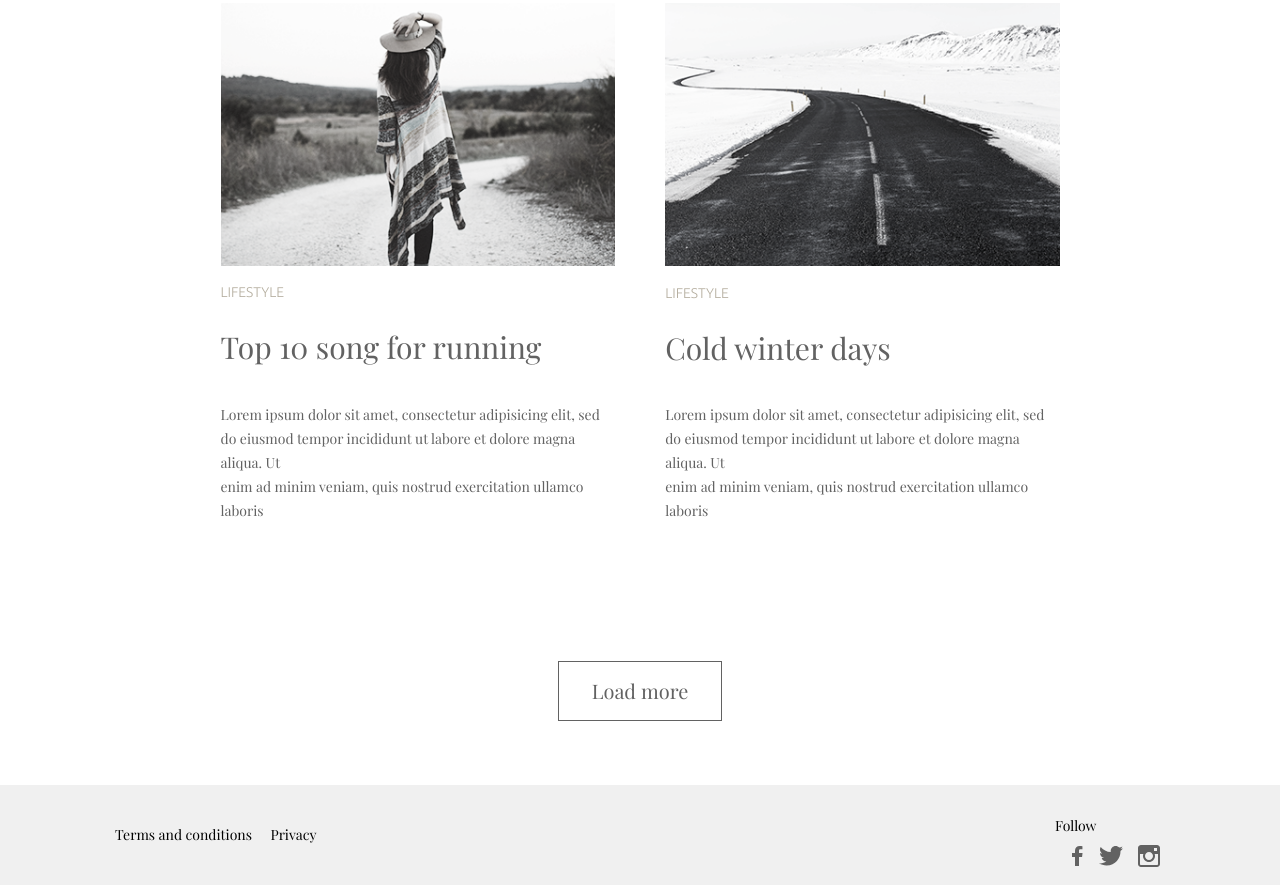
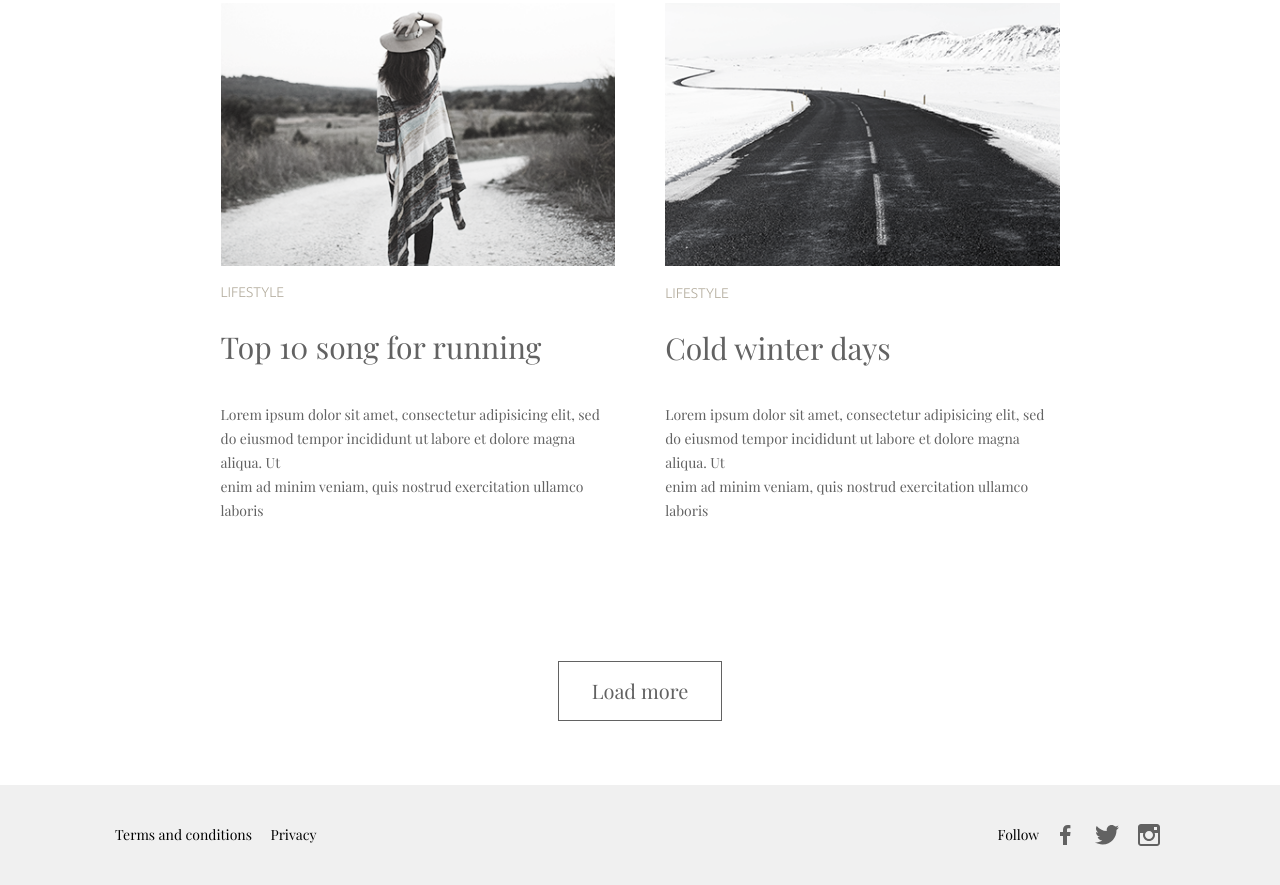
Before and after one commit to KirilushkinAleksandr/ui-internship-markup, a plain HTML site: page task-2/public/index.html in a window 1280 px wide. Shown: the part 2824-3709 px from the top of the page. Drawn offline with nearby package versions, Linux system fonts and the light colour scheme; files that its build step writes are made by us from their sources.

Commit message:
icons fix

```diff
--- a/task-2/public/styles/scss/blocks/article.scss
+++ b/task-2/public/styles/scss/blocks/article.scss
@@ -2,7 +2,7 @@
   padding-bottom: 100px;
   width: 47%;
 
-  &_promoted{
+  &_promoted {
     width: 100%;
   }
 
@@ -36,9 +36,9 @@
 }
 
 @media all and (max-width: 768px) {
-  .article{
+  .article {
     width: 100%;
-    &__text{
+    &__text {
       white-space: normal;
     }
   }
--- a/task-2/public/styles/scss/blocks/navigation.scss
+++ b/task-2/public/styles/scss/blocks/navigation.scss
@@ -10,7 +10,7 @@
 }
 
 @media all and (max-width: 768px) {
-  .navigation{
+  .navigation {
     justify-content: space-between;
     padding-left: 30px;
     &__item {
--- a/task-2/public/styles/scss/blocks/social.scss
+++ b/task-2/public/styles/scss/blocks/social.scss
@@ -1,18 +1,20 @@
 .social {
+  display: flex;
+  align-items: center;
   &__link {
     @include font-playfair-md-no-transform;
     &_icon {
       margin-left: 10px;
-      padding: 8px 12px;
+      width: 32px;
+      height: 32px;
       &-facebook {
-        background: url(../../assets/facebook-icon.svg) no-repeat;
+        background: url(../../assets/facebook-icon.svg) no-repeat center;
       }
       &-twitter {
-        background: url(../../assets/twitter-icon.svg) no-repeat;
+        background: url(../../assets/twitter-icon.svg) no-repeat center;
       }
       &-instagram {
-        padding: 12px 16px;
-        background: url(../../assets/instagram-icon.svg) no-repeat;
+        background: url(../../assets/instagram-icon.svg) no-repeat center;
       }
     }
   }
--- a/task-2/public/styles/scss/blocks/wrapper.scss
+++ b/task-2/public/styles/scss/blocks/wrapper.scss
@@ -17,7 +17,7 @@
     align-items: center;
   }
 
-  &_line{
+  &_line {
     display: flex;
     justify-content: space-between;
   }
```
